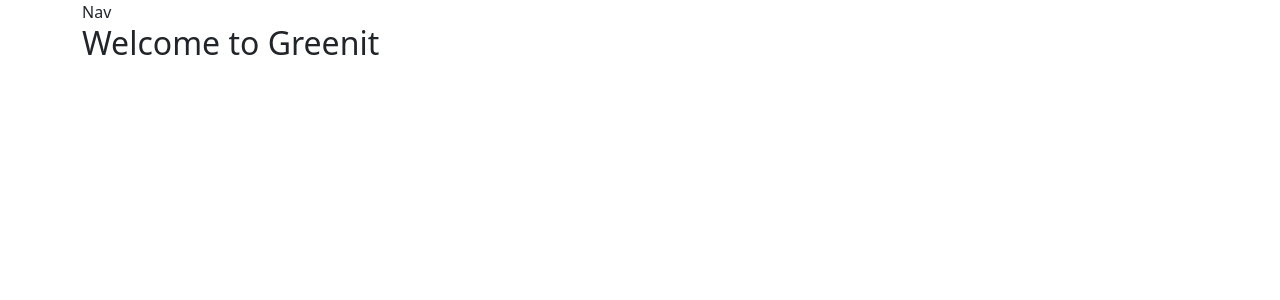
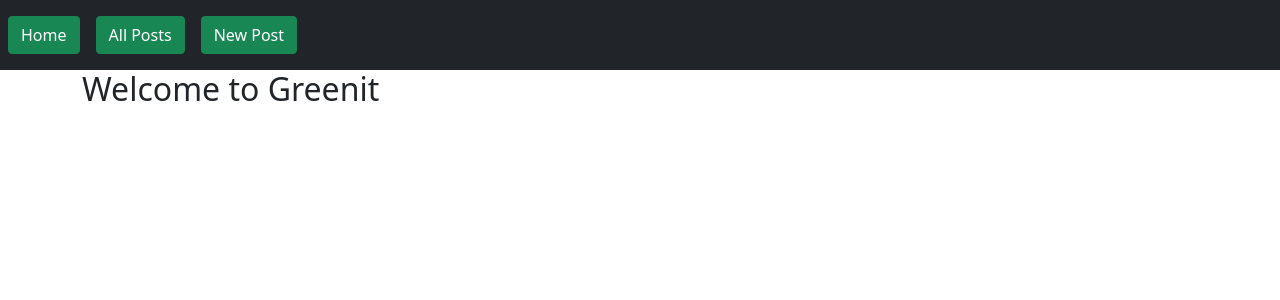
Before and after one commit to kjosenenko/final-project-client, a React (Create React App) app: page / in a window 1280 px wide. Shown: the top 300 px of the page. Built offline with nearby package versions, Linux system fonts and the light colour scheme.

Commit message:
added nav

```diff
--- a/src/App.js
+++ b/src/App.js
@@ -9,17 +9,17 @@ import ErrorPage from './components/ErrorPage'
 class  App extends Component {
   render() {
     return (
-      <div className="container">
-        <Router>
-          <Nav />
+      <Router>
+        <Nav />
+        <div className="container">
           <Switch>
             <Route exact path="/" component={Home}/>
             <Route exact path="/posts" component={Posts}/>
             <Route exact path="/new" component={Form}/>
             <Route component={ErrorPage}/>
           </Switch>
-        </Router>
-      </div>
+        </div>
+      </Router>
     );
   }
 
--- a/src/components/Nav.js
+++ b/src/components/Nav.js
@@ -1,11 +1,16 @@
 import React, { Component } from 'react'
+import {Link} from 'react-router-dom'
 
 class Nav extends Component {
     render() {
         return (
-            <div>
-                Nav
-            </div>
+            <nav className="navbar navbar-expand-lg navbar-dark bg-dark">
+                <ul className="navbar-nav me-auto mb-2 mb-lg-0">
+                    <li className="nav-link"><Link className="btn btn-success" to="/">Home</Link></li>
+                    <li className="nav-link"><Link className="btn btn-success" to="/posts">All Posts</Link></li>
+                    <li className="nav-link"><Link className="btn btn-success" to="/new">New Post</Link></li>
+                </ul>
+            </nav>
         )
     }
 }
```
